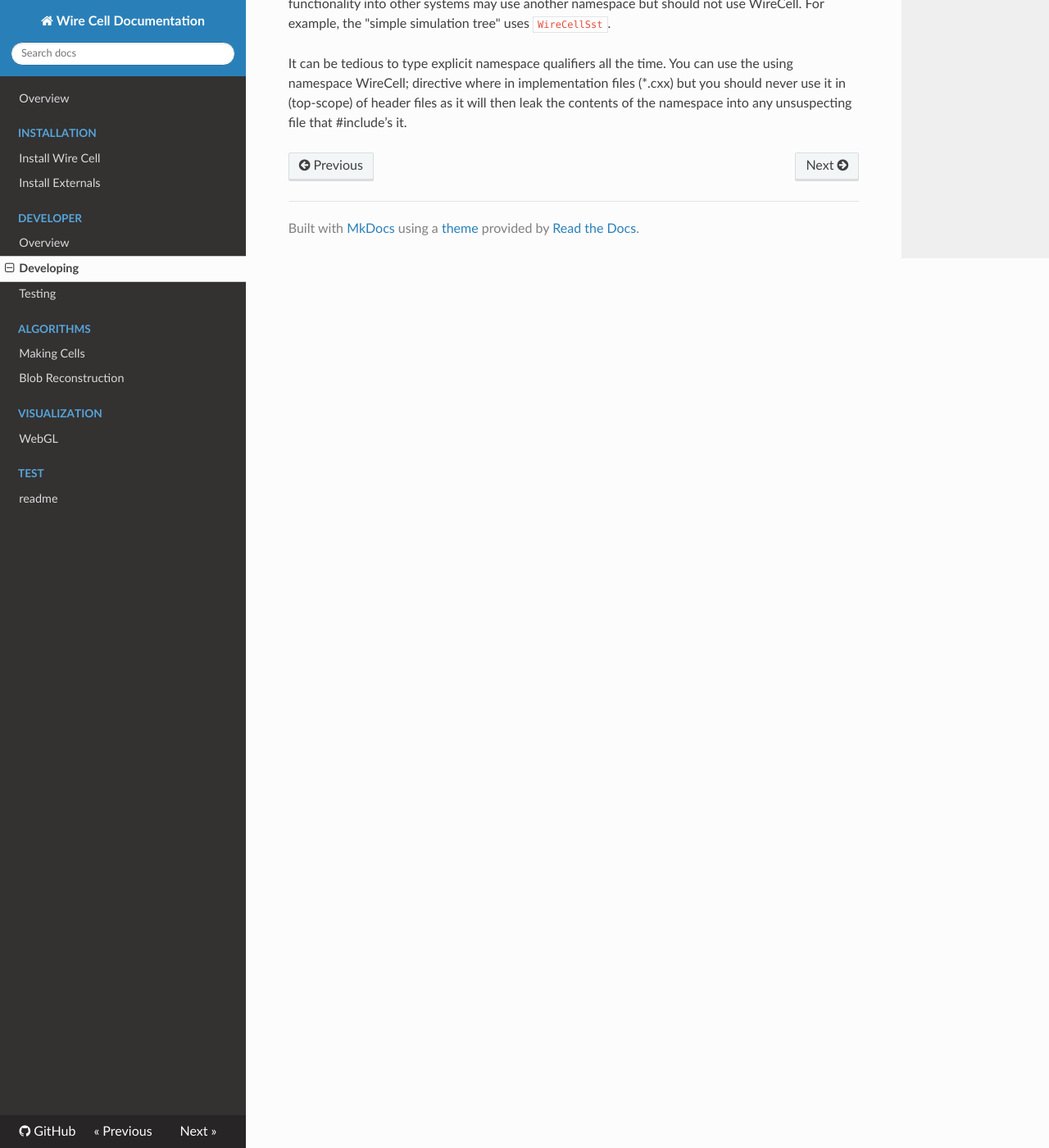
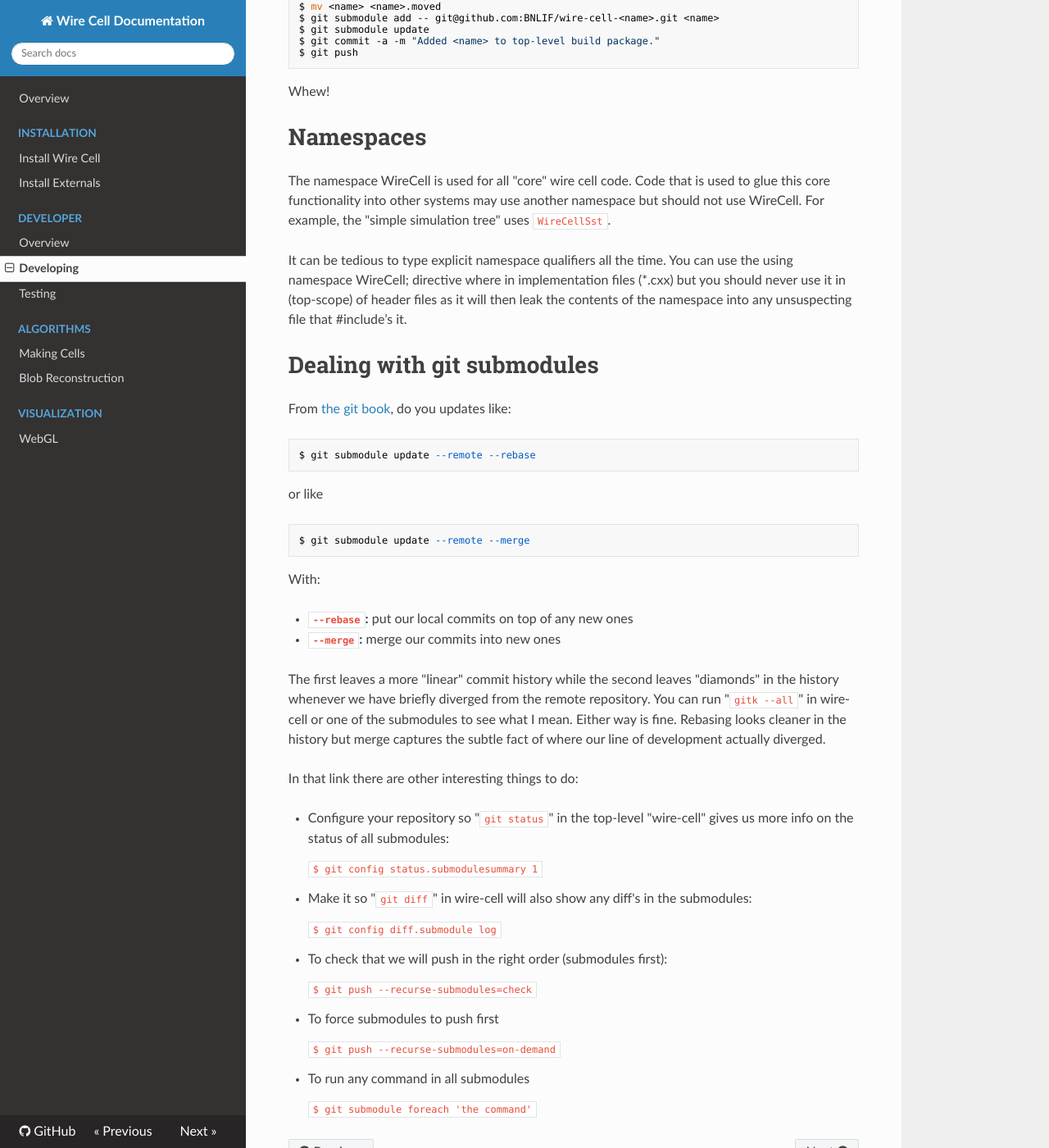
Before and after one commit to WireCell/wire-cell-docs, an MkDocs documentation site: the page built from docs/dev/dev.md, in a window 1280 px wide and 1400 px high, scrolled down 3189 px. Shown: the whole window at 82% size. Built offline with MkDocs 1.6.1, drawn with Linux system fonts in a browser that asks for light colours; nearby versions of some CDN libraries; old or Windows-style settings are respelled for this version of MkDocs; some of the changed text lies outside the part shown.

Commit message:
add test docs

```diff
--- a/docs/dev/dev.md
+++ b/docs/dev/dev.md
@@ -132,3 +134,49 @@ Whew!
 The namespace WireCell is used for all "core" wire cell code. Code that is used to glue this core functionality into other systems may use another namespace but should not use WireCell. For example, the "simple simulation tree" uses `WireCellSst`.
 
 It can be tedious to type explicit namespace qualifiers all the time. You can use the using namespace WireCell; directive where in implementation files (*.cxx) but you should never use it in (top-scope) of header files as it will then leak the contents of the namespace into any unsuspecting file that #include’s it.
+
+
+# Dealing with git submodules
+
+From [the git book](http://git-scm.com/book/en/v2/Git-Tools-Submodules#Working-on-a-Project-with-Submodules), do you updates like:
+
+    $ git submodule update --remote --rebase
+
+or like
+
+    $ git submodule update --remote --merge
+
+With:
+
+-   **`--rebase`:** put our local commits on top of any new ones
+
+-   **`--merge`:** merge our commits into new ones
+
+The first leaves a more "linear" commit history while the second leaves
+"diamonds" in the history whenever we have briefly diverged from the
+remote repository.  You can run "`gitk --all`" in wire-cell or one of the
+submodules to see what I mean.  Either way is fine.  Rebasing looks
+cleaner in the history but merge captures the subtle fact of where our
+line of development actually diverged.
+
+In that link there are other interesting things to do:
+
+-   Configure your repository so "`git status`" in the top-level "wire-cell" gives us more info on the status of all submodules:
+
+    `$ git config status.submodulesummary 1`
+
+-   Make it so "`git diff`" in wire-cell will also show any diff's in the submodules:
+
+    `$ git config diff.submodule log`
+
+-   To check that we will push in the right order (submodules first):
+
+    `$ git push --recurse-submodules=check`
+
+-   To force submodules to push first
+
+    `$ git push --recurse-submodules=on-demand`
+
+-   To run any command in all submodules
+
+    `$ git submodule foreach 'the command'`
--- a/mkdocs.yml
+++ b/mkdocs.yml
@@ -18,6 +18,6 @@ pages:
     - Blob Reconstruction: alg/blob.md
   - Visualization:
     - WebGL: viz/webgl.md
-  - Test:
-    - readme: test/index.md
+  # - Test:
+    # - readme: test/index.md
 # theme_dir: custom_theme
```
Also changed, not shown: other parts of docs/dev/dev.md (+2 -0 lines), docs/dev/test.md (+39 -0 lines), docs/install/external.md (+2 -1 lines), docs/install/install.md (+2 -0 lines), 1 other file.
